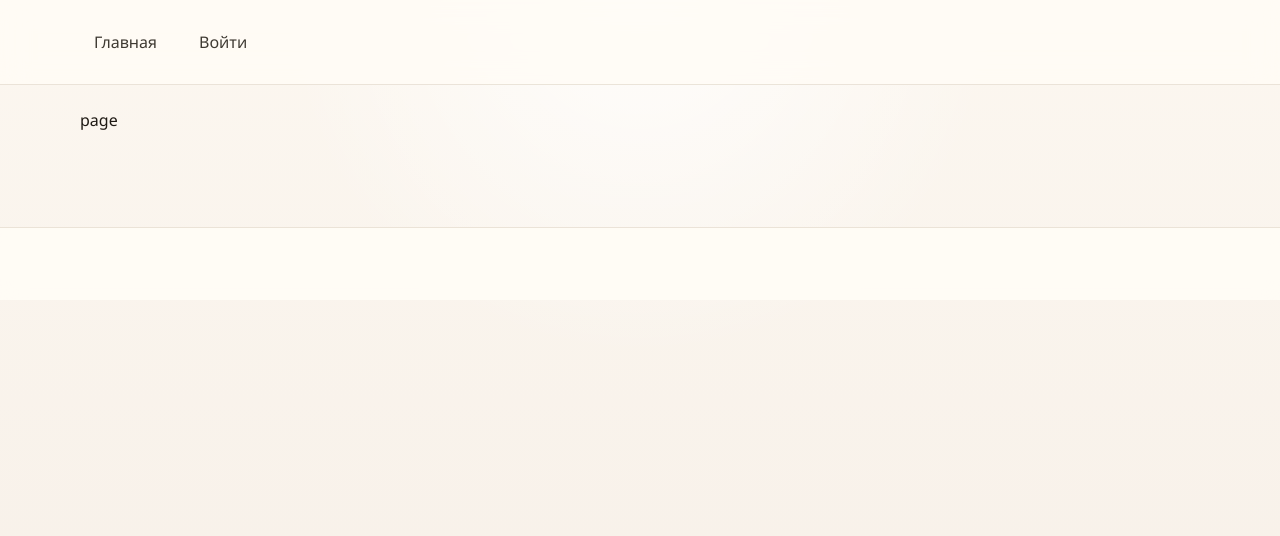
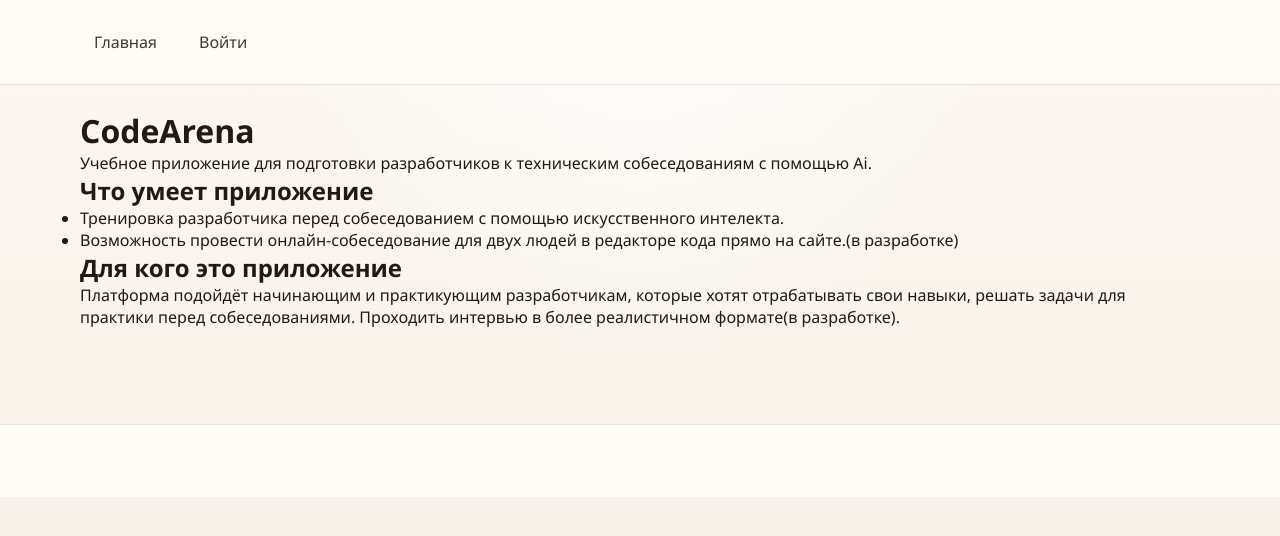
Before and after one commit to 987Mikhail987/code-arena, a Next.js app in the folder client/: page / in a window 1280 px wide. Shown: the top 536 px of the page. Built offline with nearby package versions, Linux system fonts and the light colour scheme; no server answers.

Commit message:
addHOME404Interviw

```diff
--- a/client/src/app/page.tsx
+++ b/client/src/app/page.tsx
@@ -1,3 +1,33 @@
 export default function HomePage() {
-  return <div className="app-container">page</div>;
+  return (
+    <main className="app-container">
+      <h1>CodeArena</h1>
+      <p>
+        Учебное приложение для подготовки разработчиков к техническим
+        собеседованиям с помощью Ai.
+      </p>
+
+      <div>
+        <h2>Что умеет приложение</h2>
+        <ul>
+          <li>
+            Тренировка разработчика перед собеседованием с помощью искусственного интелекта.
+          </li>
+          <li>
+            Возможность провести онлайн-собеседование для двух людей в
+            редакторе кода прямо на сайте.(в разработке)
+          </li>
+        </ul>
+      </div>
+
+      <div>
+        <h2>Для кого это приложение</h2>
+        <p>
+          Платформа подойдёт начинающим и практикующим разработчикам, которые
+          хотят отрабатывать свои навыки, решать задачи для практики перед собеседованиями. Проходить интервью в более
+          реалистичном формате(в разработке).
+        </p>
+      </div>
+    </main>
+  );
 }
--- a/client/src/widgets/Header/Header.tsx
+++ b/client/src/widgets/Header/Header.tsx
@@ -24,7 +24,6 @@ export default function Header() {
     }
   }
 
-
   return (
     <header className="site-header">
       <div className="app-container header-content">
@@ -44,7 +43,7 @@ export default function Header() {
                 className="navlink"
                 onClick={handleLogout}
               >
-                Выход
+                Выйти
               </button>
             </>
           ) : (
```
Also changed, not shown: client/src/app/interview-session/page.tsx (added, +65 -0 lines), client/src/app/not-found.tsx (added, +12 -0 lines).
